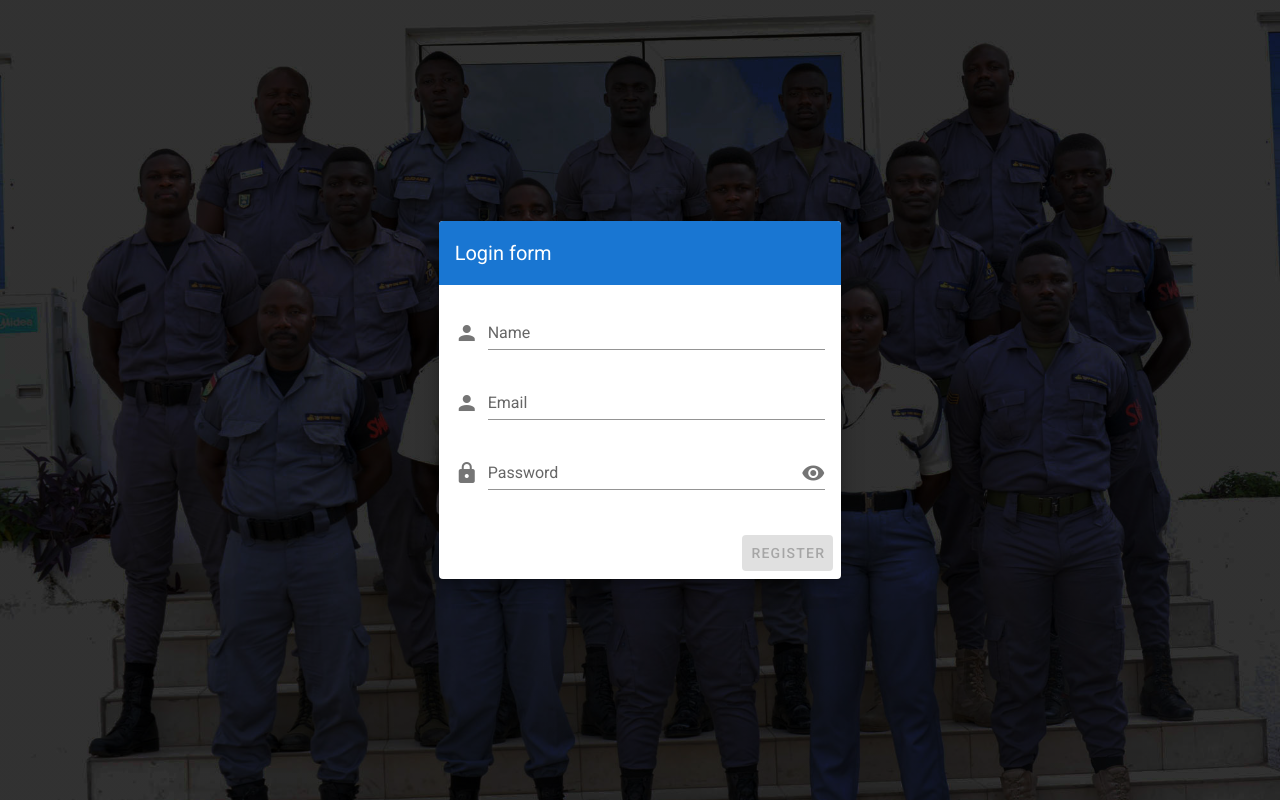
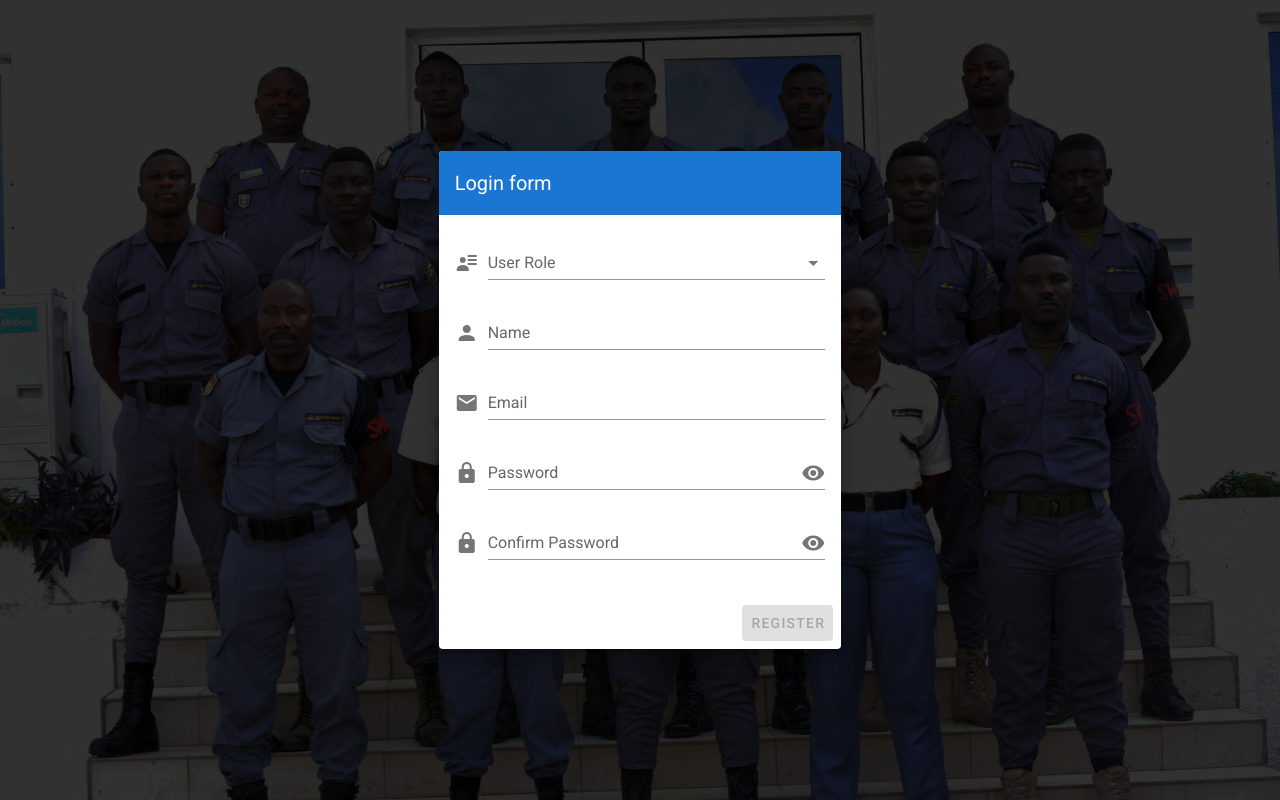
Before and after one commit to nytro04/guards-sys-frontend, a Nuxt app: page /register in a window 1280 px wide. Built offline with nearby package versions, Linux system fonts and the light colour scheme.

Commit message:
fix: add role, name and confirm password field and functionality

```diff
--- a/components/Auth/UserAuthForm.vue
+++ b/components/Auth/UserAuthForm.vue
@@ -11,13 +11,22 @@
               </v-toolbar>
               <v-card-text>
                 <v-form ref="form" v-model="isValid">
+                  <v-select
+                    v-if="isRegister"
+                    v-model="userInfo.role"
+                    :items="userRoles"
+                    prepend-icon="mdi-account-details"
+                    :rules="[(v) => !!v || 'Item is required']"
+                    label="User Role"
+                    required
+                  ></v-select>
                   <v-text-field
-                    v-if="hasName"
+                    v-if="isRegister"
                     v-model="userInfo.name"
                     label="Name"
                     name="name"
+                    type="text"
                     prepend-icon="mdi-account"
-                    type="text"
                     :rules="nameRules"
                     required
                   ></v-text-field>
@@ -25,7 +34,7 @@
                     v-model="userInfo.email"
                     label="Email"
                     name="email"
-                    prepend-icon="mdi-account"
+                    prepend-icon="mdi-email"
                     type="email"
                     :rules="emailRules"
                     required
@@ -36,6 +45,19 @@
                     v-model="userInfo.password"
                     label="Password"
                     name="password"
+                    prepend-icon="mdi-lock"
+                    :type="showPassword ? 'text' : 'password'"
+                    :append-icon="showPassword ? 'mdi-eye' : 'mdi-eye-off'"
+                    :rules="passwordRules"
+                    required
+                    @click:append="showPassword = !showPassword"
+                  ></v-text-field>
+                  <v-text-field
+                    v-if="isRegister"
+                    id="passwordConfirm"
+                    v-model="userInfo.passwordConfirm"
+                    label="Confirm Password"
+                    name="passwordConfirm"
                     prepend-icon="mdi-lock"
                     :type="showPassword ? 'text' : 'password'"
                     :append-icon="showPassword ? 'mdi-eye' : 'mdi-eye-off'"
@@ -73,7 +95,7 @@ export default {
       required: true,
       type: String
     },
-    hasName: {
+    isRegister: {
       default: false,
       type: Boolean
     }
@@ -84,9 +106,13 @@ export default {
       isValid: true,
       showPassword: true,
       isLoading: false,
+      userRoles: ['user', 'staff', 'admin', 'super-amin'],
       userInfo: {
+        role: '',
+        name: '',
         email: '',
-        password: ''
+        password: '',
+        passwordConfirm: ''
       },
       nameRules: [
         (v) => !!v || 'Name is required',
--- a/layouts/default.vue
+++ b/layouts/default.vue
@@ -52,9 +52,9 @@
       <v-toolbar-title v-text="title" />
       <v-spacer />
       <div v-if="$auth.loggedIn">
-        {{ $auth.user.email }}
-        <!-- todo: add api endpoint for logout to auth in nuxt config -->
-        <v-btn @click="$auth.logout()">Logout</v-btn>
+        {{ $auth.user.name }}
+        "cool things"
+        <v-btn text @click="$auth.logout()">Logout</v-btn>
       </div>
 
       <!-- <div v-if="!auth.loggedIn"> -->
@@ -76,7 +76,7 @@
 </template>
 
 <script>
-import { mapState } from 'vuex'
+// import { mapState } from 'vuex'
 export default {
   components: {
     // Navbar: () => import('@/components/layout/Navbar'), // only load global components eg. navbar and footer in the defaults layout.
@@ -104,15 +104,9 @@ export default {
       rightDrawer: false,
       title: 'Guard-sys'
     }
-  },
-  computed: {
-    ...mapState(['auth'])
-  },
-  methods: {
-    // logOut() {
-    //   this.$store.dispatch('logOut')
-    //   this.$router.push('/login')
-    // }
   }
+  // computed: {
+  //   ...mapState(['auth'])
+  // }
 }
 </script>
--- a/pages/register.vue
+++ b/pages/register.vue
@@ -2,7 +2,7 @@
   <UserAuthForm
     :submitForm="registerUser"
     :buttonText="buttonText"
-    :hasName="hasName"
+    :isRegister="isRegister"
   />
 </template>
 
@@ -18,17 +18,18 @@ export default {
   data() {
     return {
       buttonText: 'Register',
-      hasName: true
+      isRegister: true
     }
   },
   methods: {
-    async registerUser() {
+    async registerUser(registerInfo) {
       try {
         this.isLoading = true
 
-        await this.$axios.post('/users/signup', this.userInfo)
+        await this.$axios.post('/users/signup', registerInfo)
+        console.log('user info***', registerInfo)
         const res = await this.$auth.loginWith('local', {
-          data: this.userInfo
+          data: registerInfo
         })
         this.isLoading = false
         const user = res.data.data.user
```
